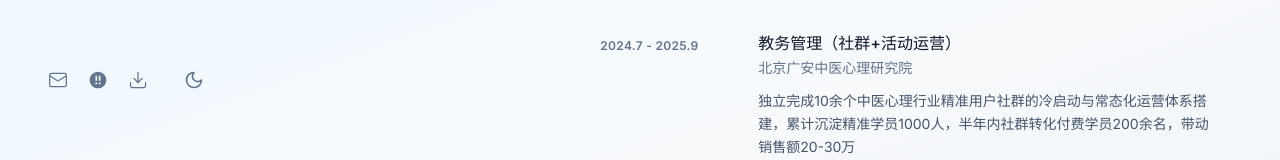
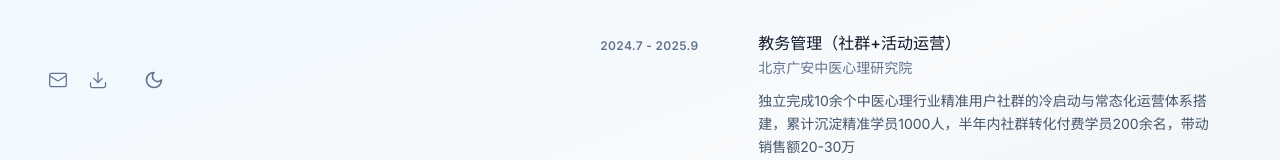
Before and after one commit to molly0812/molly-resume, a React (Vite) app: page / in a window 1280 px wide. Shown: the part 606-766 px from the top of the page. Built offline with nearby package versions, Linux system fonts and the light colour scheme.

Commit message:
chore: 移除小红书链接

```diff
--- a/src/components/Sidebar.jsx
+++ b/src/components/Sidebar.jsx
@@ -5,12 +5,6 @@ const EmailIcon = () => (
   <svg className="h-5 w-5" viewBox="0 0 24 24" fill="none" stroke="currentColor" strokeWidth="1.5" strokeLinecap="round" strokeLinejoin="round">
     <rect width="20" height="16" x="2" y="4" rx="2" />
     <path d="m22 7-8.97 5.7a1.94 1.94 0 0 1-2.06 0L2 7" />
-  </svg>
-);
-
-const XiaohongshuIcon = () => (
-  <svg className="h-5 w-5" viewBox="0 0 24 24" fill="currentColor">
-    <path d="M12 2C6.48 2 2 6.48 2 12s4.48 10 10 10 10-4.48 10-10S17.52 2 12 2zm-1 15h-2v-2h2v2zm0-4h-2V7h2v6zm4 4h-2v-2h2v2zm0-4h-2V7h2v6z"/>
   </svg>
 );
 
@@ -65,7 +59,6 @@ export default function Sidebar({ activeSection }) {
       </div>
       <div className="mt-8 flex items-center gap-5 lg:mt-0">
         <a href={`mailto:${personalInfo.email}`} className="text-slate-500 transition-colors hover:text-slate-900 dark:hover:text-slate-100" aria-label="邮箱"><EmailIcon /></a>
-        <a href={personalInfo.xiaohongshu} target="_blank" rel="noopener noreferrer" className="text-slate-500 transition-colors hover:text-slate-900 dark:hover:text-slate-100" aria-label="小红书"><XiaohongshuIcon /></a>
         <a href="苗露-个人简历.pdf" download className="text-slate-500 transition-colors hover:text-slate-900 dark:hover:text-slate-100" aria-label="下载简历"><DownloadIcon /></a>
         <div className="ml-2"><ThemeToggle /></div>
       </div>
```
